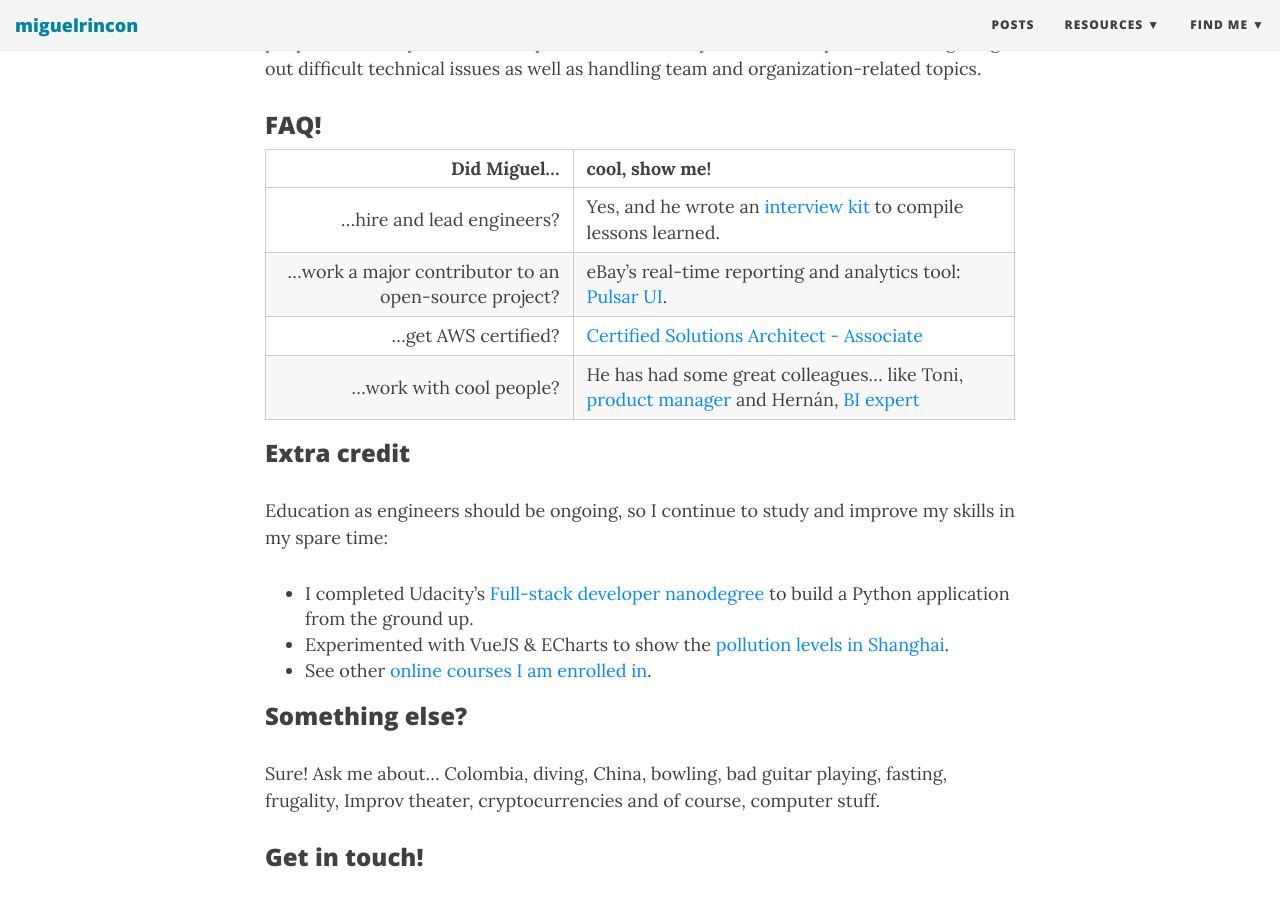
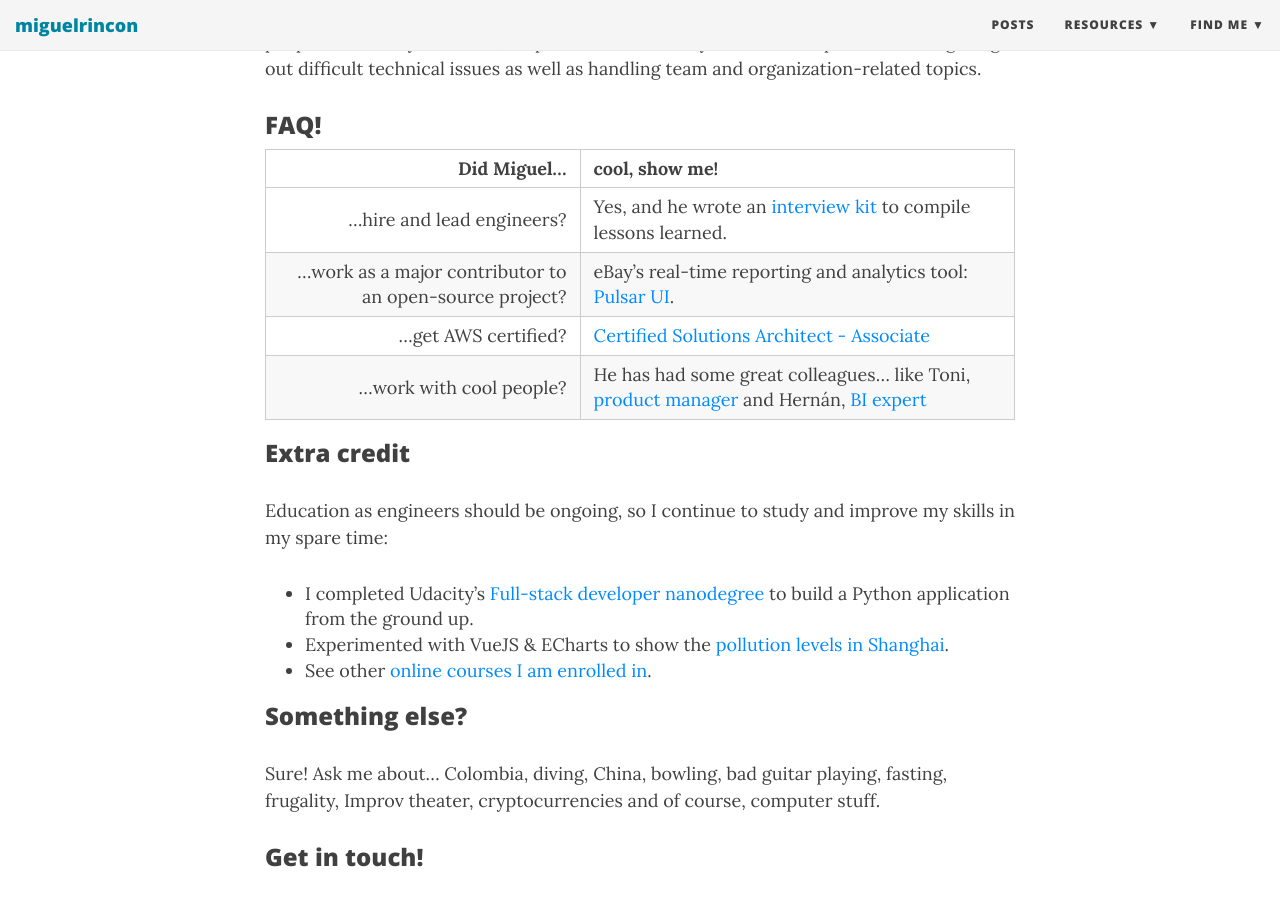
Before and after one commit to miguelrincon/miguelrincon.github.io, a Jekyll site: the page built from index.md, in a window 1280 px wide and 900 px high, scrolled down 1034 px. Built offline with Jekyll 4.4.1, drawn with Linux system fonts in a browser that asks for light colours.

Commit message:
Update homepage text - 3

```diff
--- a/index.md
+++ b/index.md
@@ -31,7 +31,7 @@
 | Did Miguel...                          | cool, show me!
 | -------------------------------------: |--
 | ...hire and lead engineers?            | Yes, and he wrote an [interview kit](/pages/miguels-interview-kit/) to compile lessons learned.
-| ...work a major contributor to an open-source project?     | eBay's real-time reporting and analytics tool: [Pulsar UI](/pages/pulsar-reporting-ui/).
+| ...work as a major contributor to an open-source project?     | eBay's real-time reporting and analytics tool: [Pulsar UI](/pages/pulsar-reporting-ui/).
 | ...get AWS certified?                  | [Certified Solutions Architect - Associate](/2018-03-06-amazon-certified/)
 | ...work with cool people?              | He has had some great colleagues... like Toni, [product manager](https://tonischmidt.me/) and Hernán, [BI expert](https://www.linkedin.com/in/hernan-leon-38275aa5/)
 {:style="width:100%;"}
```
